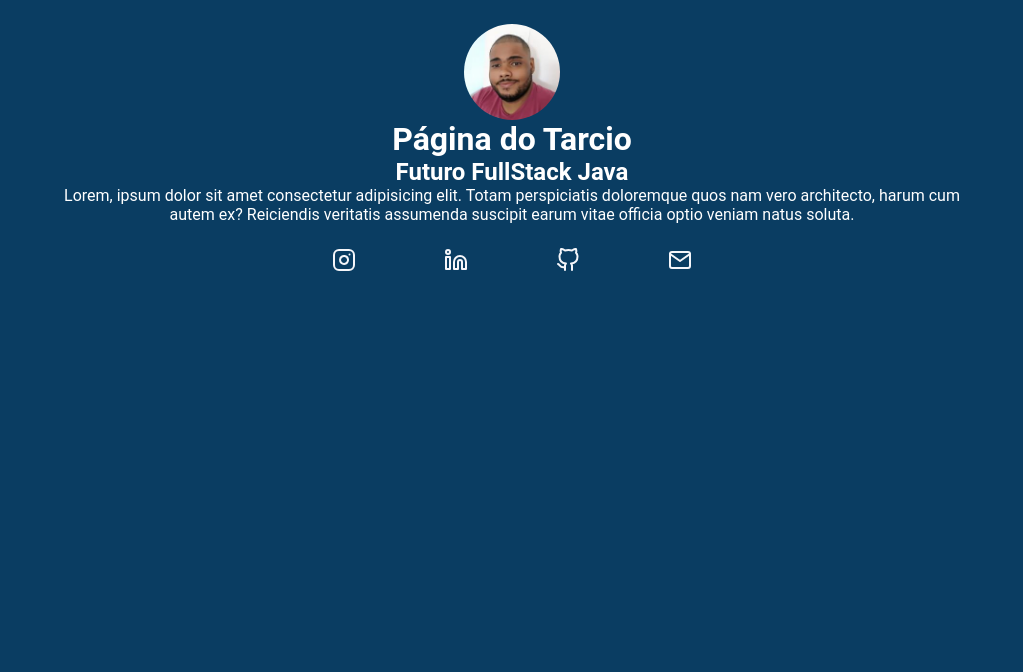
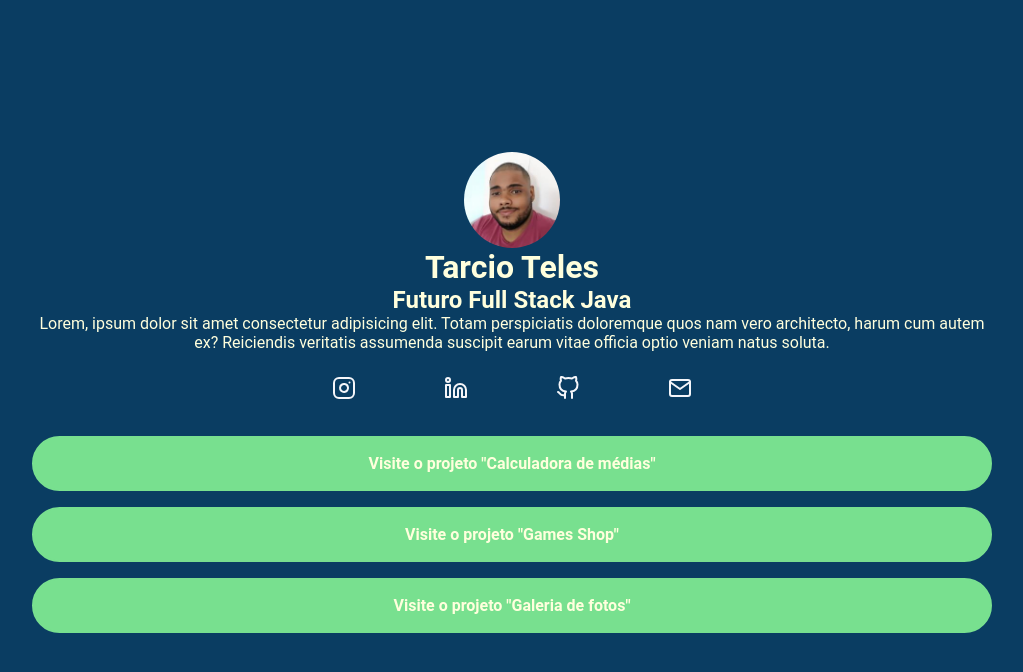
Before and after one commit to Tarcio2020/Less, a website: page index.html in a window 1280 px wide. Shown: the whole page, without its empty margins (128-1151 px from the left). Drawn offline with Linux system fonts and the light colour scheme.

Commit message:
finalizando

```diff
--- a/index.html
+++ b/index.html
@@ -11,8 +11,8 @@
         <header>
             <img class="avatar" src="./images/images/tt.jpeg" />
             <div class="avatar-bio">
-                <h1 class="name">Página do Tarcio</h1>
-                <h2 class="sub-title">Futuro FullStack Java</h2>
+                <h1 class="name">Tarcio Teles</h1>
+                <h2 class="sub-title">Futuro Full Stack Java</h2>
                 <p class="bio-description">
                     Lorem, ipsum dolor sit amet consectetur adipisicing elit. Totam perspiciatis doloremque quos nam vero architecto, harum cum autem ex? Reiciendis veritatis assumenda suscipit earum vitae officia optio veniam natus soluta.
                 </p>
@@ -43,10 +43,27 @@
 
                         </a>
                     </li>
-
-
                 </ul>
             </nav>
-    </div>
-</body>
-</html>
+            <nav>
+                <ul class="projects-list">
+                    <li class="projects-list-item">
+                        <a href="">
+                            Visite o projeto "Calculadora de médias"
+                        </a>
+                    </li>
+                    <li class="projects-list-item">
+                        <a href="">
+                            Visite o projeto "Games Shop"
+                        </a>
+                    </li>
+                    <li class="projects-list-item">
+                        <a href="">
+                            Visite o projeto "Galeria de fotos"
+                        </a>
+                    </li>
+                </ul>
+            </nav>
+        </div>
+    </body>
+    </html>
--- a/src/styles/main.less
+++ b/src/styles/main.less
@@ -1,4 +1,4 @@
-@import "variaveis.less";
+@import "mapa.less";
 
 @breakpointMobile: ~"(max-width: 767px)";
 @breakpointTablet: ~"(min-width: 768px) and (max-width: 1023px)";
@@ -16,11 +16,11 @@
     font-family: 'Roboto', sans-serif;
 }
 
+body {
+    background-color: #colors[backgroundColor];
+    color: #colors[tColor];
+}
 
-body {
-    background-color: @corDeFundo;
-    color: @cordDosTextos;
-}
 
 
 .container {
@@ -28,14 +28,20 @@ body {
     width: 100%;
     margin: 0 auto;
     //A ordem é importante...efeito cascata do maior para o menor
+    height: 100vh;
+    display: flex;
+    flex-direction: column;
+    justify-content: center;
+
+
     @media @breakpointTablet {
         max-width: 80%;
-        background-color: yellow;
+
     }
 
     @media @breakpointMobile {
         max-width: 70%;
-        background-color: black;
+
 
     }
 
@@ -44,8 +50,13 @@ body {
 
 
 
+
+li {
+    list-style: none;
+}
+
 header {
-    padding: 24px;
+    padding-bottom: 24px;
 
     .avatar {
         display: block;
@@ -88,11 +99,38 @@ header {
         list-style: none;
 
         img {
+            transition: all ease .3s;
             &:hover {
+                //scala de 110%
                 transform: scale(1.1);
-
             }
         }
     }
 
 }
+
+
+.projects-list {
+    margin-top: 32px;
+
+    &-item {
+        a {
+            text-decoration: none;
+            background-color: #colors[bColor];
+            display: block;
+            padding: 16px 20px;
+            margin-bottom: 16px;
+            text-align: center;
+            color: #colors[tColor];
+            font-weight: bold;
+            border-radius: 30px;
+            border: 2px solid #colors[bColor];
+            transition: all ease .5s;
+
+            &:hover {
+                color: #colors[buttonColor];
+                background-color: transparent;
+            }
+        }
+    }
+}
--- /dev/null
+++ b/src/styles/mapa.less
@@ -0,0 +1,6 @@
+#colors() {
+    backgroundColor: #0a3d62;
+    bColor: #38ada9;
+    tColor: #fff;
+
+}
--- a/src/styles/variaveis.less
+++ /dev/null
@@ -1,6 +0,0 @@
-
-@corDosBotoes: #78e08f;
-
-@cordDosTextos: #fff;
-
-@corDeFundo: #0a3d62;
```
Also changed, not shown: build/styles/main.css.
